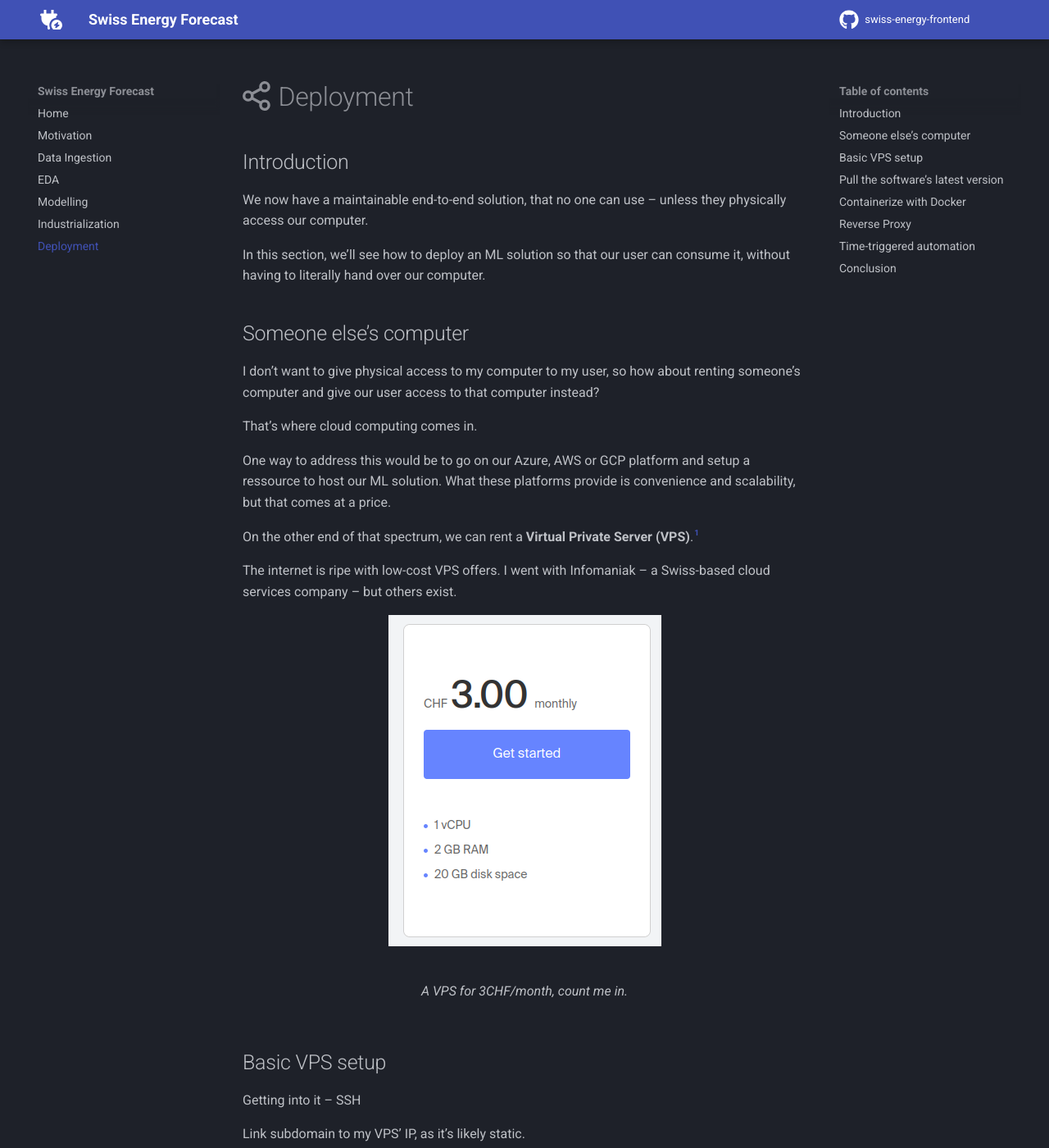
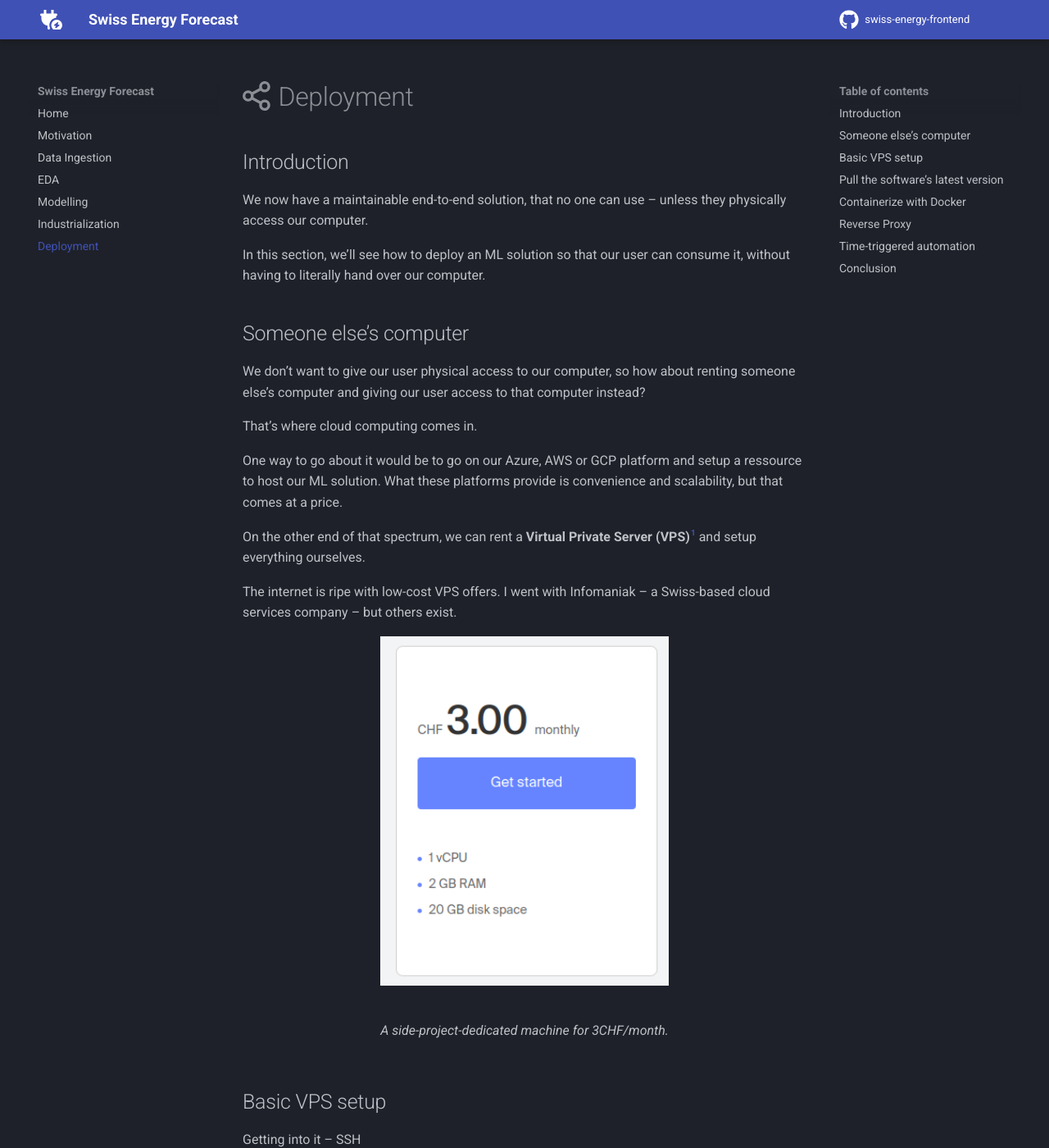
Before and after one commit to arthurgassner/swissenergy-frontend, an MkDocs documentation site: the page built from docs/deployment.md, in a window 1280 px wide and 1400 px high. Shown: the whole window at 82% size. Built offline with MkDocs 1.6.1 and Material for MkDocs 9.7.7, drawn with Linux system fonts in a browser that asks for light colours; a script that is not in the unit is left out; comment, search, counter and statistics services are not loaded; some of the changed text lies outside the part shown.

Commit message:
Update .md

```diff
--- a/docs/deployment.md
+++ b/docs/deployment.md
@@ -8,26 +8,32 @@
 
 ## Someone else's computer
 
-I don't want to give physical access to my computer to my user, so how about renting someone's computer and give our user access to that computer instead?
+We don't want to give our user physical access to our computer, so how about renting someone else's computer and giving our user access to that computer instead?
 
 That's where cloud computing comes in.
 
-One way to address this would be to go on our Azure, AWS or GCP platform and setup a ressource to host our ML solution. What these platforms provide is convenience and scalability, but that comes at a price.
+One way to go about it would be to go on our Azure, AWS or GCP platform and setup a ressource to host our ML solution. What these platforms provide is convenience and scalability, but that comes at a price.
 
-On the other end of that spectrum, we can rent a **Virtual Private Server (VPS)**.[^1]
+On the other end of that spectrum, we can rent a **Virtual Private Server (VPS)**[^1] and setup everything ourselves.
 
-[^1]: It is basically a piece of physical machine. A lot bit like a _Virtual Machine (VM)_.
+[^1]: It is basically a piece of physical machine. A lot bit like a _Virtual Machine (VM)_. I really like this solution because one VPS can be used in several projects. It's like having a side-project-dedicated machine.
 
 The internet is ripe with low-cost VPS offers. I went with Infomaniak -- a Swiss-based cloud services company -- but others exist.
 
 <figure markdown="span">
   ![Image title](assets/deployment/infomaniak.png){ width="100%" }
-  <figcaption>A VPS for 3CHF/month, count me in.</figcaption>
+  <figcaption>A side-project-dedicated machine for 3CHF/month.</figcaption>
 </figure>
 
 ## Basic VPS setup
 
 Getting into it -- SSH
+
+<figure markdown="span">
+  ![Image title](assets/modelling/placeholder.png){ width="100%" }
+  <figcaption>Using SSH to access our VPS.</figcaption>
+</figure>
+
 
 Link subdomain to my VPS' IP, as it's likely static.
 
```
